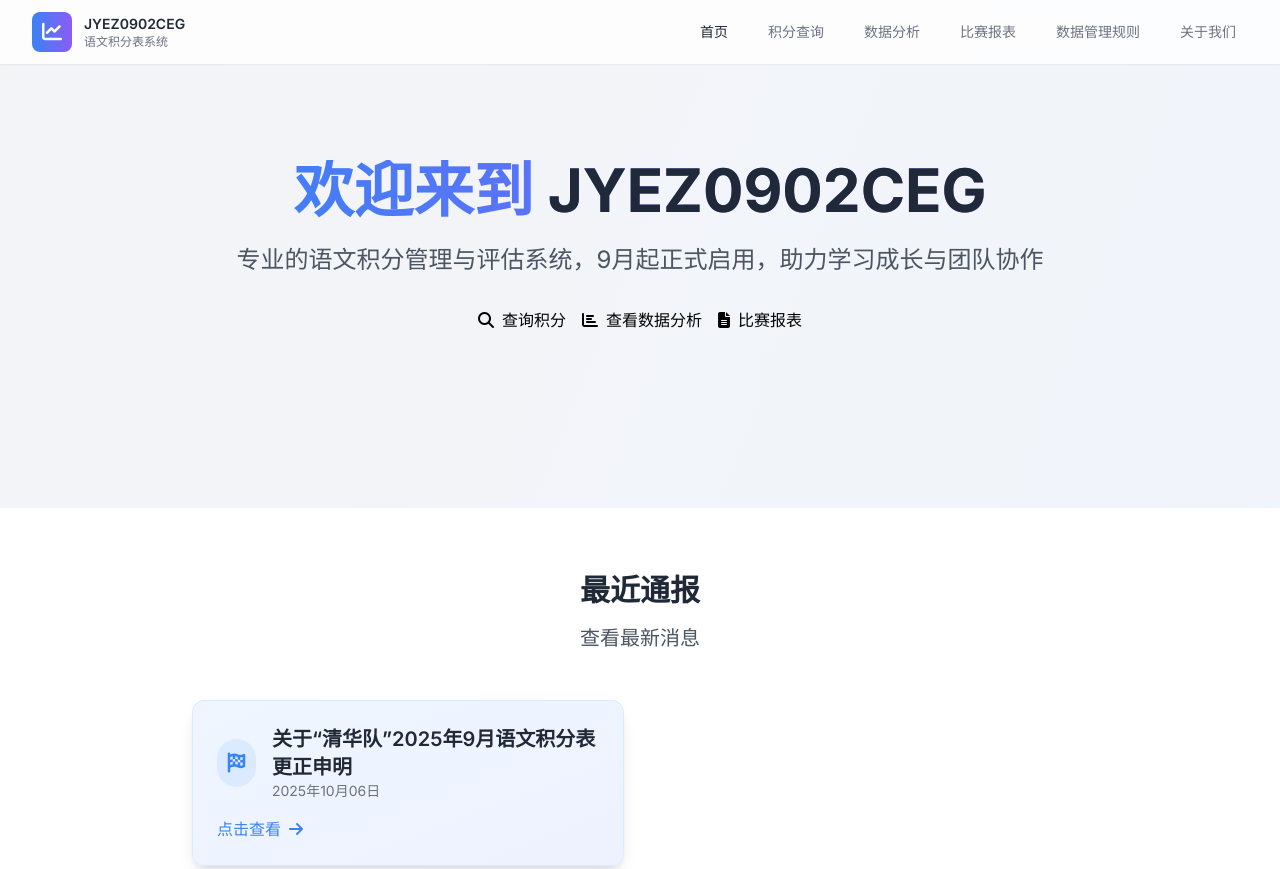
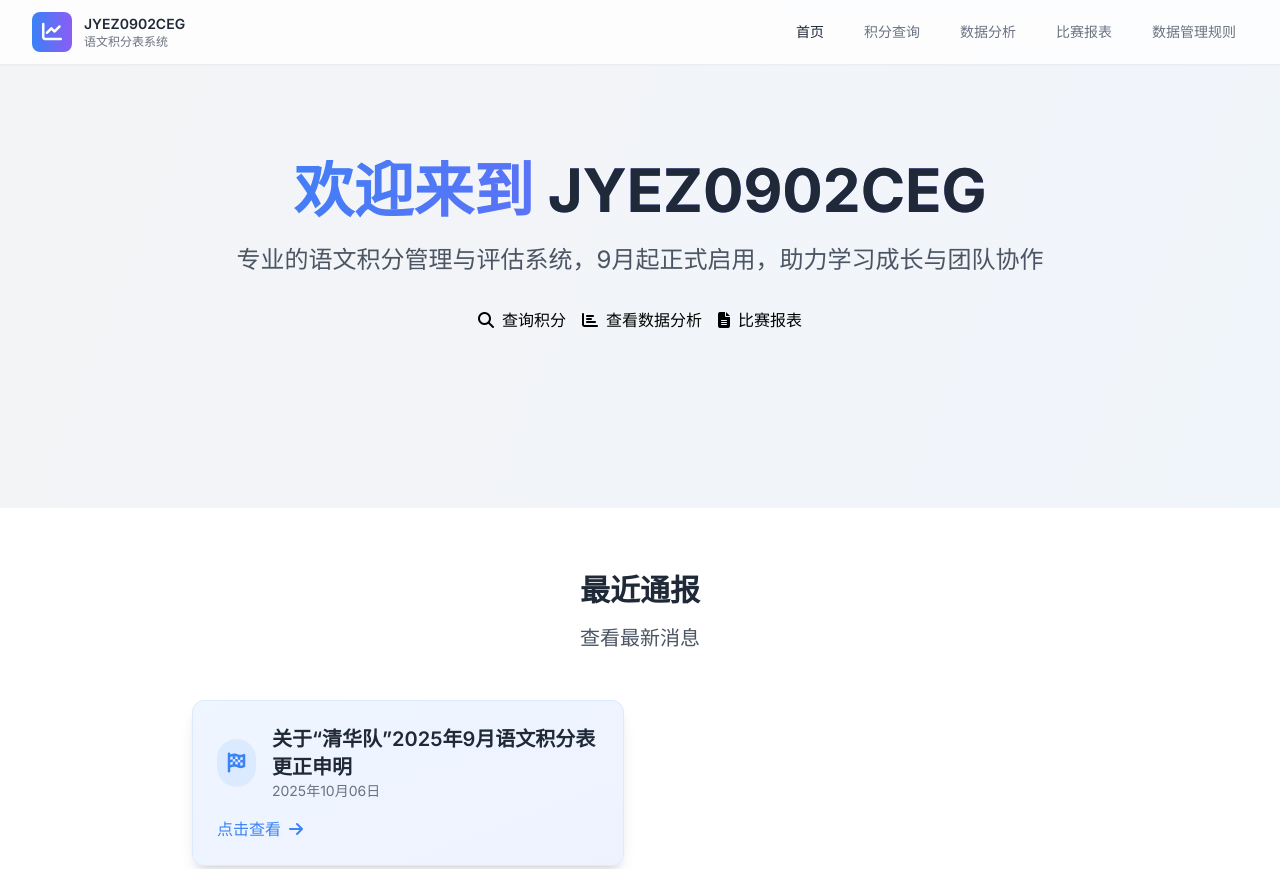
Before and after one commit to jiugulixiaoniu/jyez0902ceg, a website: page index.html in a window 1280 px wide. Shown: the top 869 px of the page. Drawn offline with nearby package versions, Linux system fonts and the light colour scheme.

Commit message:
Update index.html

```diff
--- a/index.html
+++ b/index.html
@@ -79,7 +79,6 @@
                         <a href="#" class="text-gray-500 hover:text-primary px-3 py-2 rounded-md text-sm font-medium transition-colors duration-200">数据分析</a>
                         <a href="#match-reports" class="text-gray-500 hover:text-primary px-3 py-2 rounded-md text-sm font-medium transition-colors duration-200">比赛报表</a>
                         <a href="Sidebar/Rules.html" class="text-gray-500 hover:text-primary px-3 py-2 rounded-md text-sm font-medium transition-colors duration-200">数据管理规则</a>
-                        <a href="#" class="text-gray-500 hover:text-primary px-3 py-2 rounded-md text-sm font-medium transition-colors duration-200">关于我们</a>
                     </div>
                 </div>
 
```
